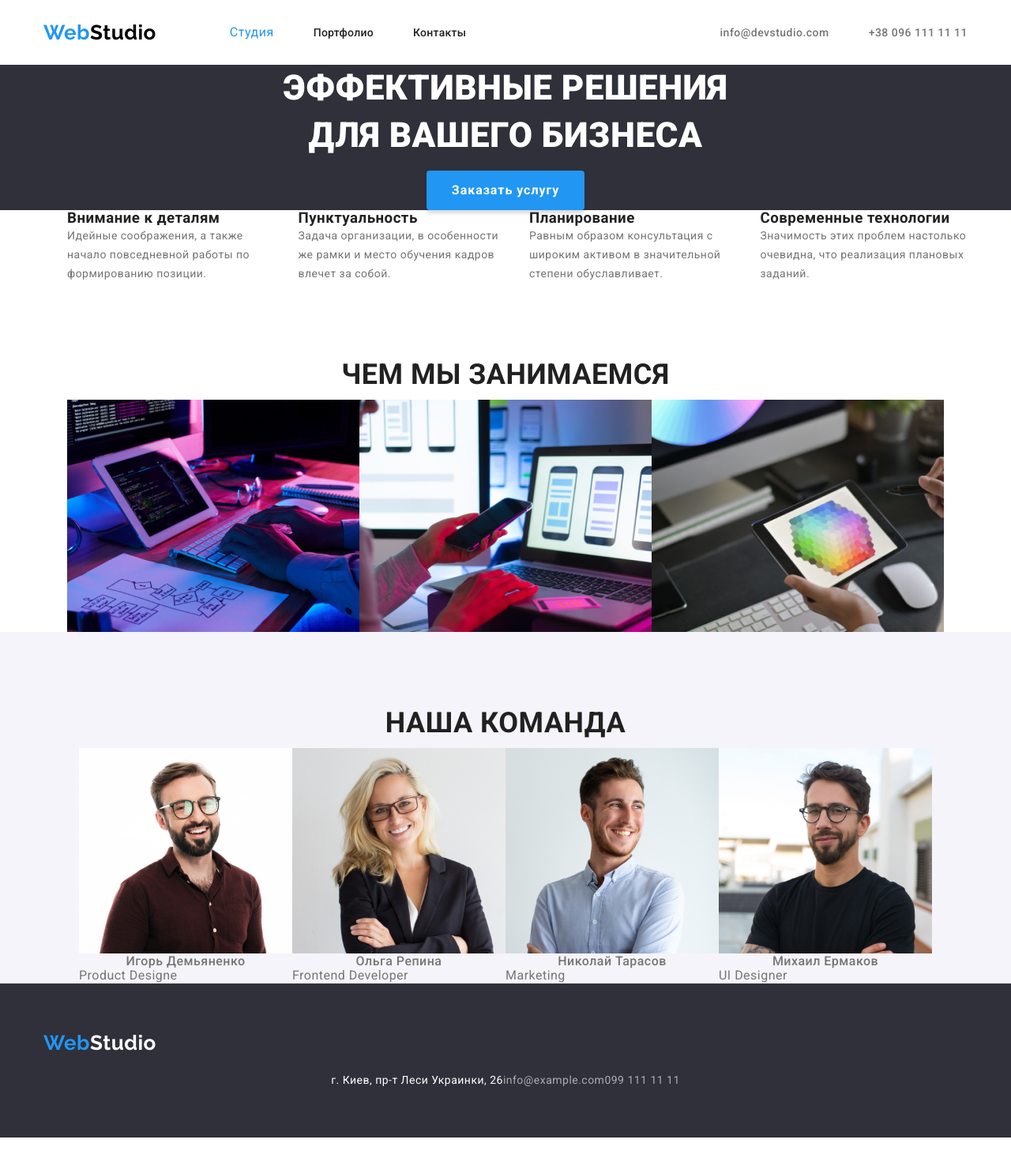
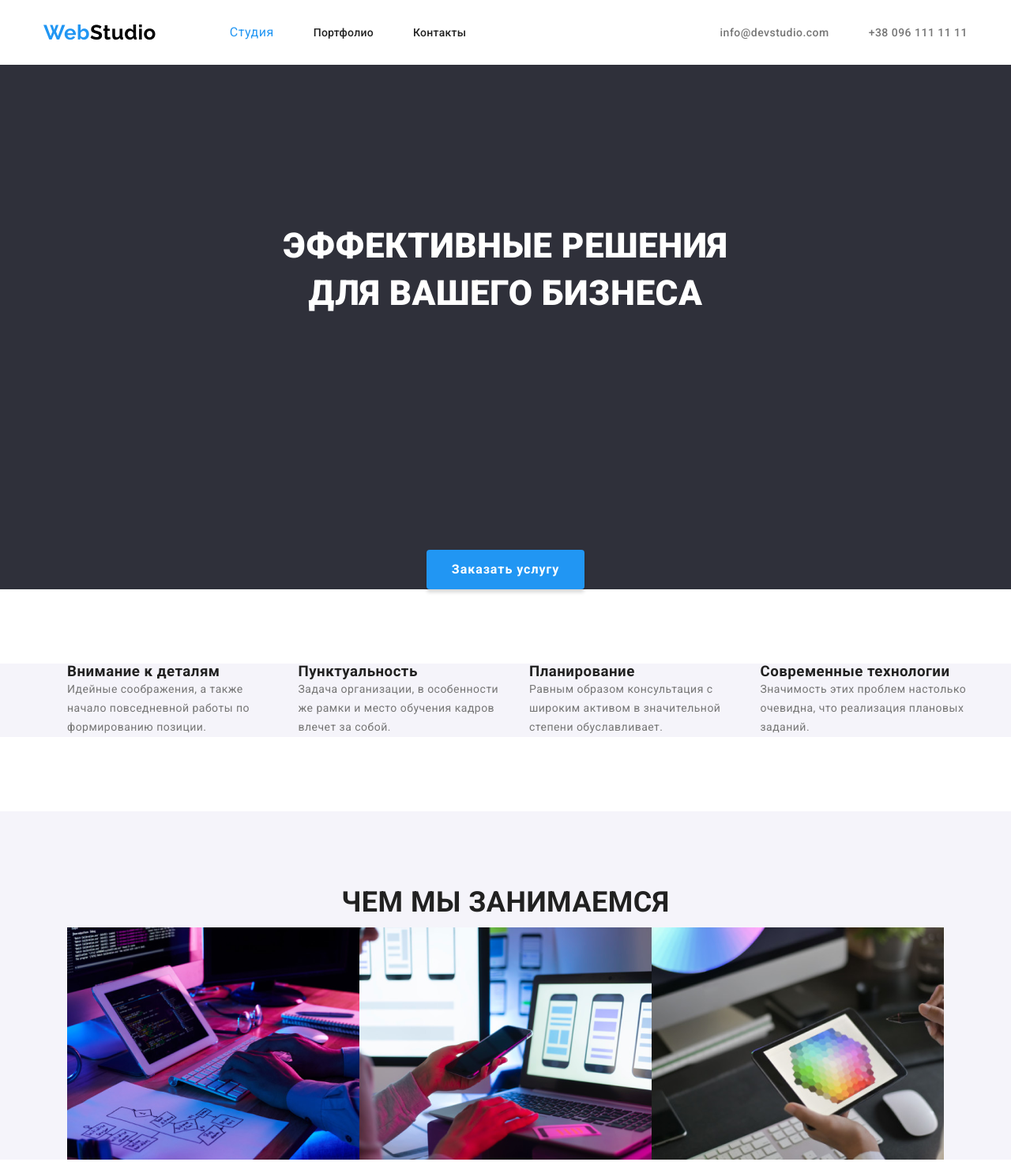
Before and after one commit to IrynaZubarieva/goit-markup-hw-02-1, a plain HTML site: page index.html in a window 1280 px wide. Shown: the top 1471 px of the page at 79% size. Before the commit the page ends 1440 px from the top, so only its background shows below. Drawn offline with nearby package versions, Linux system fonts and the light colour scheme.

Commit message:
д/з 3 футер

```diff
--- a/css/styles.css
+++ b/css/styles.css
@@ -147,6 +147,8 @@ body {
   font-size: 44px;
   line-height: 1.36;
   text-align: center;
+  padding-top: 200px;
+  padding-bottom: 280px;
 }
 .hero {
   background-color: #2f303a;
@@ -173,8 +175,9 @@ body {
   flex-basis: calc((100% - 120px) / 4);
 }
 
-.section1 {
+.section {
   background-color: var(--background-accent-color);
+  margin: 94px 0px;
 }
 .section-title {
   color: #212121;
@@ -271,6 +274,7 @@ body {
   text-decoration: none;
   margin-top: 20px;
 }
+
 .address .list .contact1 {
   color: rgba(255, 255, 255, 0.6);
   font-weight: 400;
@@ -279,6 +283,7 @@ body {
   text-decoration: none;
   font-style: normal;
   margin-top: 20px;
+  display: block;
 }
 
 .address .list .contact1:hover,
@@ -310,6 +315,7 @@ body {
   letter-spacing: 0.03em;
   color: #212121;
   cursor: pointer;
+  margin: 94px 0px;
 }
 
 .list {
--- a/index.html
+++ b/index.html
@@ -43,8 +43,10 @@
 
     <main>
         <section class="hero">
+            <div class="container">
             <h1 class="hero-title">ЭФФЕКТИВНЫЕ РЕШЕНИЯ <br/> ДЛЯ ВАШЕГО БИЗНЕСА</h1>
             <button class="button primary" type="button">Заказать услугу</button>
+            </div>
 
         </section>
 
@@ -97,7 +99,7 @@
         </div>
     </section>
 
-    <section class="section1">
+    <section class="section">
         <div class="container">
         <h2 class="section-title">Наша команда</h2>
         <ul class="list">
```
